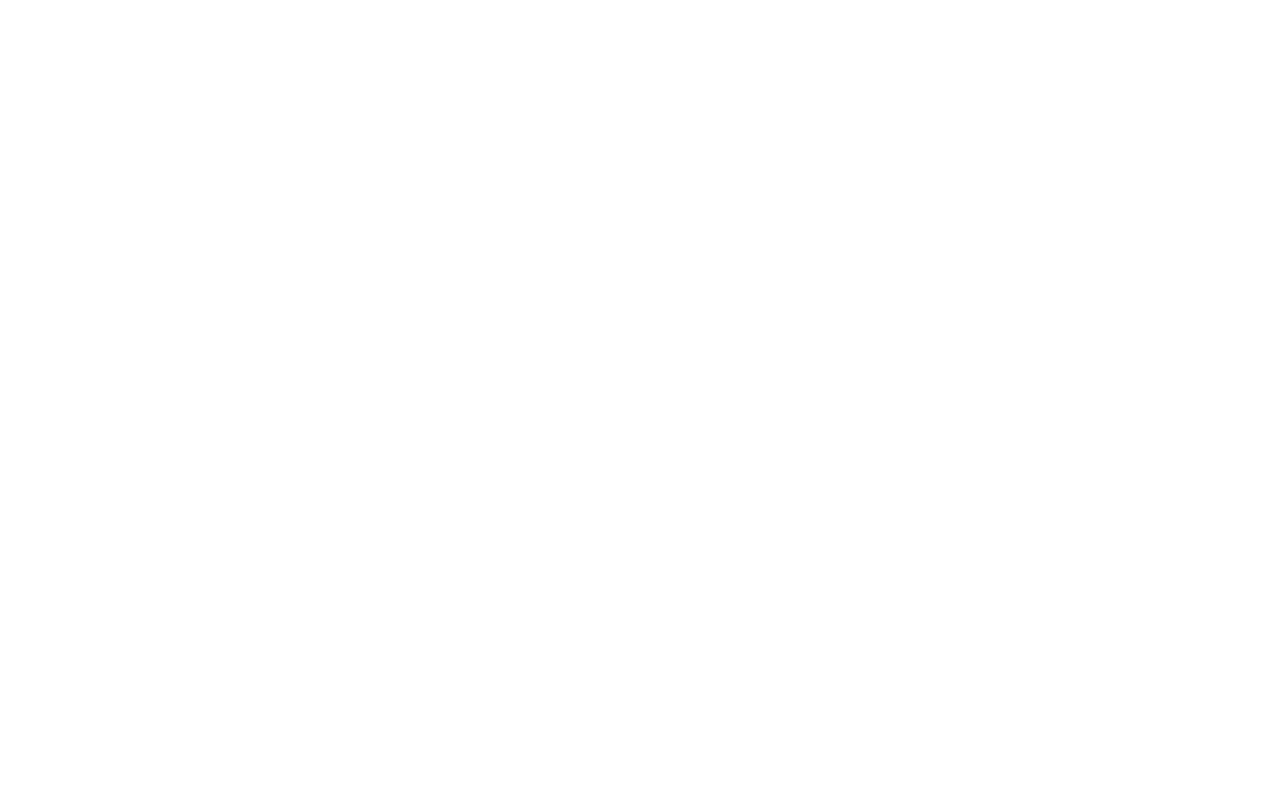
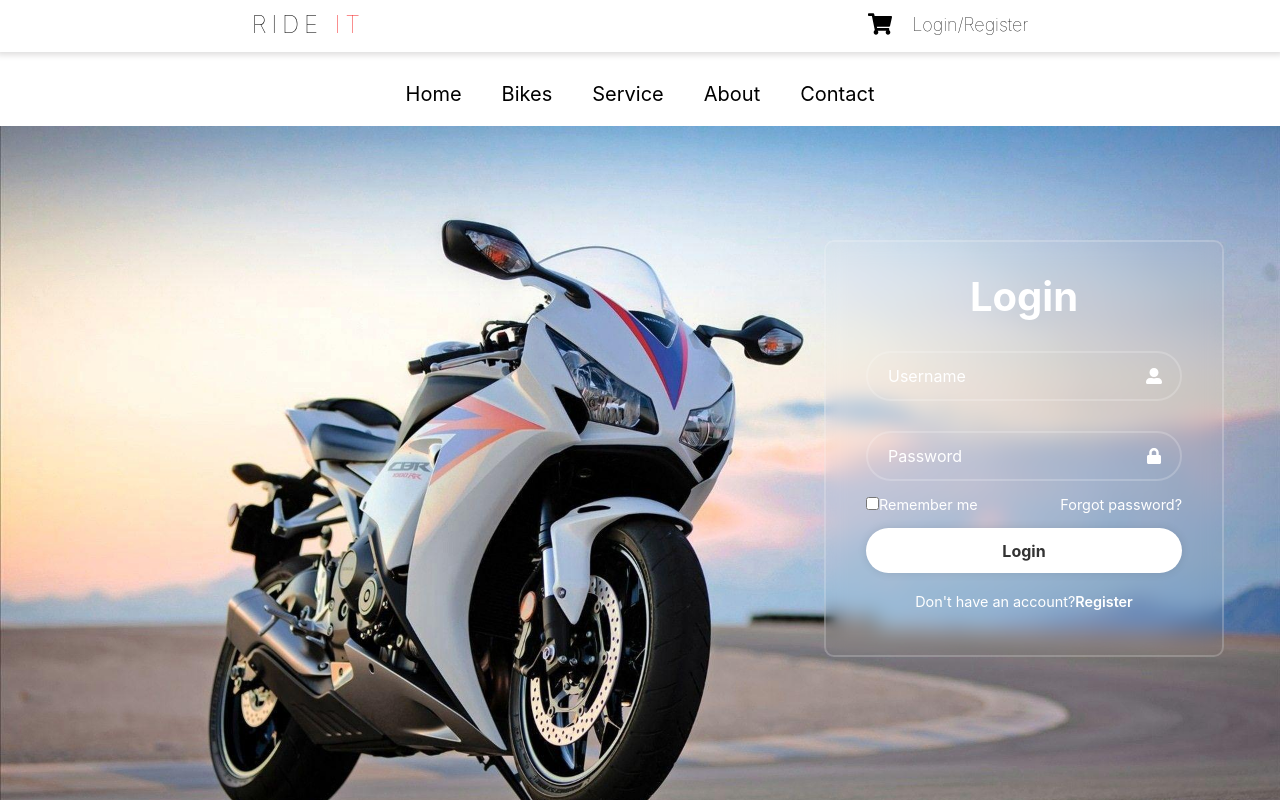
Before and after one commit to Utk1rs8/React_internship, a React (Create React App) app: page /loginform in a window 1280 px wide. Before the commit this address had no page. Shown: the top 800 px of the page. Built offline with nearby package versions, Linux system fonts and the light colour scheme.

Commit message:
loginregistarionupdate

```diff
--- a/src/App.js
+++ b/src/App.js
@@ -5,7 +5,8 @@
 import Service from "./Service";
 import Contact from "./Contact";
 import About from "./About";
-import LoginPage from "./LoginPage";
+import LoginForm from "./LoginForm";
+import Registrationform from "./Registrationform";
 
 
 
@@ -22,7 +23,8 @@
               <Route path="service" element={<Service/>}/>
               <Route path="about" element={<About/>}/>
               <Route path="contact" element={<Contact/>}/>
-              <Route path="loginpage" element={<LoginPage/>}/>
+              <Route path="loginform" element={<LoginForm/>}/>
+              <Route path="registrationform" element={<Registrationform/>}/>
 
             </Route>
            </Routes>
--- a/src/Layout.js
+++ b/src/Layout.js
@@ -18,8 +18,8 @@
                         <Link id="carticon"><FaShoppingCart/></Link>
                     </div>
                      <div id="logreg">
-                        <Link id="loginpage" to="loginpage">Login</Link>
-                        <h1>Register</h1>
+                        <Link id="loginform" to="loginform">Login</Link>
+                        <Link id="registerform" to="registrationform">Register</Link>
                     </div>
                 </div>
             </div>
--- /dev/null
+++ b/src/LoginForm.js
@@ -0,0 +1,40 @@
+import React from 'react'
+// import './LoginForm.css'
+import { FaUserAlt } from "react-icons/fa";
+import { FaLock } from "react-icons/fa";
+import { Link,Outlet } from 'react-router-dom';
+const LoginForm=()=> {
+  return (
+   <>
+   <div id="Loginform">
+   <div className='wrapper'>
+        <form action="">
+            <h1>Login</h1>
+            <div className="input-box">
+                <input type="text" placeholder="Username" required/>
+                <FaUserAlt className='icon'/>
+            </div>
+            <div className="input-box">
+                <input type="password" placeholder="Password" required/>
+                <FaLock className='icon'/>
+            </div>
+            <div className="remember-forgot">
+                <label><input type="checkbox" />Remember me</label>
+                <a href="#">Forgot password?</a>
+
+            </div>
+            <button type='submit'>Login</button>
+            <div className="register-link">
+                <p>Don't have an account?<Link to="../registrationform">Register</Link></p>
+            </div>
+        </form>
+    </div>
+
+   </div>
+   <Outlet/>
+
+   </>
+  )
+}
+
+export default LoginForm
--- a/src/LoginPage.js
+++ /dev/null
@@ -1,98 +0,0 @@
-import { useState, useEffect } from "react";
-
-
-
-const LoginPage=()=>{
-    const initialValues = {
-        email: "",
-        password: "",
-    };
-    const [formValues, setFormValues] = useState(initialValues);
-    const [formErrors, setFormErrors] = useState({});
-    const [isSubmit, setIsSubmit] = useState(false);
-
-    const handleChange = (e) => {
-        const { name, value } = e.target;
-        setFormValues({ ...formValues, [name]: value });
-    };
-
-    const handleSubmit = (e) => {
-        e.preventDefault();
-        setFormErrors(validate(formValues));
-        setIsSubmit(true);
-    };
-
-    useEffect(() => {
-        console.log(formErrors);
-        if (Object.keys(formErrors).length === 0 && isSubmit) {
-            console.log(formValues);
-        }
-    }, [formErrors, formValues, isSubmit]);
-    const validate = (values) => {
-        const errors = {};
-        const regex = /^[^\s@]+@[^\s@]+\.[^\s@]{2,}$/i;
-        if (!values.email) {
-            errors.email = "Email is required!";
-        } else if (!regex.test(values.email)) {
-            errors.email = "This is not a valid email format!";
-        }
-        if (!values.password) {
-            errors.password = "Password is required";
-        } else if (values.password.length < 4) {
-            errors.password = "Password must be more than 4 characters";
-        } else if (values.password.length > 10) {
-            errors.password = "Password cannot exceed more than 10 characters";
-        }
-        return errors;
-    };
-
-    return(
-        <>
-        <div className="bgImg">
-            <div className="container">
-                {Object.keys(formErrors).length === 0 && isSubmit ? (
-                    <div className="ui message success">
-                        Signed in successfully
-                    </div>
-                ) : (
-                    console.log("Entered Details", formValues)
-                )}
-
-                <form id="form" onSubmit={handleSubmit}>
-                    <h1>Sign Up</h1>
-                    <div className="ui divider"></div>
-                    <div id="uiform" className="ui form">
-                        <div className="field">
-                            <label>Email</label>
-                            <input id="forminput"
-                                type="text"
-                                name="email"
-                                placeholder="Email"
-                                value={formValues.email}
-                                onChange={handleChange}
-                            />
-                        </div>
-                        <p>{formErrors.email}</p>
-                        <div className="field">
-                            <label>Password</label>
-                            <input
-                                type="password"
-                                name="password"
-                                placeholder="Password"
-                                value={formValues.password}
-                                onChange={handleChange}
-                            />
-                        </div>
-                        <p>{formErrors.password}</p>
-                        <button id="submit" className="fluid ui button blue">Submit</button>
-                    </div>
-                </form>
-                <div className="text">
-                    Already have an account? <span id="span">Login</span>
-                </div>
-            </div>{" "}
-            </div>
-        </>
-    )
-}
-export default LoginPage;
--- /dev/null
+++ b/src/Registrationform.js
@@ -0,0 +1,10 @@
+const Registrationform=()=>{
+    return(
+        <>
+        <h1>Registration page</h1>
+
+        </>
+    )
+}
+
+export default Registrationform;
--- a/src/index.css
+++ b/src/index.css
@@ -54,7 +54,7 @@
     content: " It";
     color: rgb(244, 44, 44)
 }
-#loginpage{
+#loginform{
     display: flex;
     font-size: 18px;
     font-weight: lighter;
@@ -62,14 +62,28 @@
     text-decoration: none;
     color: #000;
 }
-#loginpage:hover
+#loginform:hover
 {
     color: rgb(244, 44, 44)
 }
-#loginpage::after
+#loginform::after
 {
   content: "/";
 }
+#registerform{
+  display: flex;
+  font-size: 18px;
+  font-weight: lighter;
+  cursor: pointer;
+  text-decoration: none;
+  color: #000;
+}
+#registerform:hover
+{
+  color: rgb(244, 44, 44)
+}
+
+
 #logreg
 {
     display: flex;
@@ -433,79 +447,162 @@
 }
 
 /* Login Page CSS */
-
-.container {
-
-  display: flex !important;
-  flex-direction: column;
-  justify-content: center;
-  align-items: center;
-  height: 100vh;
-  max-width: 500px;
-  width: 100%;
-  margin: auto;
-  background: transparent;
+#Loginform {
+  -webkit-font-smoothing: antialiased;
+  -moz-osx-font-smoothing: grayscale;
+  min-height: 100vh;
+  background: url('./bike.jpg') no-repeat;
+  background-size: cover;
+  background-position: center;
 }
 
-
-#form {
-  width: 70%;
-  border: 1px solid #dfdfdf;
-  padding: 20px;
-  border-radius: 5px;
-  background-color:transparent;
-  /* background-color: rgb(255 255 255 / 30%); */
-  backdrop-filter: blur(5px);
-}
-#uiform
-{
+.wrapper {
+  width: 90%; /* Adjusted width for responsiveness */
+  max-width: 400px; /* Added max-width for larger screens */
   background: transparent;
+  border: 2px solid rgba(255, 255, 255, .2);
+  backdrop-filter: blur(10px);
+  color: rgb(255, 255, 255);
+  border-radius: 10px;
+  padding: 30px 40px;
+  margin: auto;
+  position: absolute; /* Changed to relative for better centering */
+  top: 30%; /* Adjusted for vertical centering */
+  left: 80%;
+  transform: translateX(-50%); /* Centered horizontally */
 }
 
-input {
-  padding-top: 10px;
-  padding-bottom: 10px;
-  margin-left: 25px;
-  border-radius: 9%;
-  background: transparent;
-}
-input::placeholder
-{
-  color: #fff;
+.wrapper h1 {
+  font-size: 2.5em; /* Responsive font size */
+  text-align: center;
+  color: white;
 }
 
-pre {
-  width: 70%;
-  color: #fff;
-  font-size: larger;
+.wrapper .input-box {
+  position: relative;
+  width: 100%;
+  height: 50px;
+  margin: 30px 0;
 }
 
-#submit {
-  background: #05b462 !important;
-  padding: 5px;
-  border-radius: 10px;
+.input-box input {
   width: 100%;
+  height: 100%;
+  background: transparent;
+  border: none;
+  outline: none;
+  border: 2px solid rgba(255, 255, 255, .2);
+  border-radius: 40px;
+  font-size: 1em; /* Responsive font size */
+  color: white;
+  padding: 20px 45px 20px 20px;
 }
 
-p {
-  color: rgb(255, 0, 0);
+.input-box input::placeholder {
+  color: white;
 }
 
-.text {
-  margin: 2px;
-  padding: 5px;
+.input-box .icon {
+  position: absolute;
+  right: 20px;
+  top: 50%;
+  transform: translateY(-50%);
+  font-size: 1em; /* Responsive icon size */
 }
 
-#span{
-  color: rgb(0, 95, 236);
-  cursor: pointer;
+.wrapper .remember-forgot {
+  display: flex;
+  justify-content: space-between;
+  font-size: 0.9em; /* Responsive font size */
+  margin: -15px 0 15px;
 }
 
-.bgImg
-{
-    background-image:url("/public/image-02.png");
-    background-repeat: no-repeat;
-    background-position: center;
-    background-size: cover;
-    height: 100%;
+.remember-forgot a {
+  color: white;
+  text-decoration: none;
 }
+
+.remember-forgot a:hover {
+  text-decoration: underline;
+}
+
+.wrapper button {
+  width: 100%;
+  height: 45px;
+  background: #fff;
+  border: none;
+  outline: none;
+  border-radius: 40px;
+  box-shadow: 0 0 10px rgba(0, 0, 0, .1);
+  color: #333;
+  font-size: 1em; /* Responsive font size */
+  cursor: pointer;
+  font-weight: 700;
+}
+
+.wrapper .register-link {
+  font-size: 0.9em; /* Responsive font size */
+  text-align: center;
+  margin: 20px 0 15px;
+}
+
+.register-link p a {
+  color: white;
+  text-decoration: none;
+  font-weight: 600;
+}
+
+.register-link p a:hover {
+  text-decoration: underline;
+}
+
+/* Responsive adjustments */
+@media (max-width: 768px) {
+  .wrapper {
+    padding: 20px; /* Reduced padding for smaller screens */
+    position: absolute; /* Changed to relative for better centering */
+    top: 30%; /* Adjusted for vertical centering */
+    left: 50%;
+  }
+
+  .wrapper h1 {
+    font-size: 2em; /* Smaller heading for mobile */
+  }
+
+  .input-box input {
+    font-size: 0.9em; /* Slightly smaller input text */
+  }
+
+  .wrapper button {
+    font-size: 0.9em; /* Smaller button text */
+  }
+
+  .wrapper .remember-forgot {
+    font-size: 0.8em; /* Smaller text for links */
+  }
+
+  .wrapper .register-link {
+    font-size: 0.8em; /* Smaller register link */
+  }
+}
+
+@media (max-width: 480px) {
+  .wrapper {
+    width: 95%; /* Slightly wider on very small screens */
+    position: absolute; /* Changed to relative for better centering */
+    top: 30%; /* Adjusted for vertical centering */
+    left: 50%;
+  }
+
+  .wrapper h1 {
+    font-size: 1.5em; /* Further reduce heading size */
+  }
+
+  .input-box input {
+    padding: 15px; /* Adjust padding for smaller screens */
+  }
+
+  .wrapper button {
+    height: 40px; /* Slightly smaller button */
+  }
+}
```
Also changed, not shown: src/bike.jpg (added).
